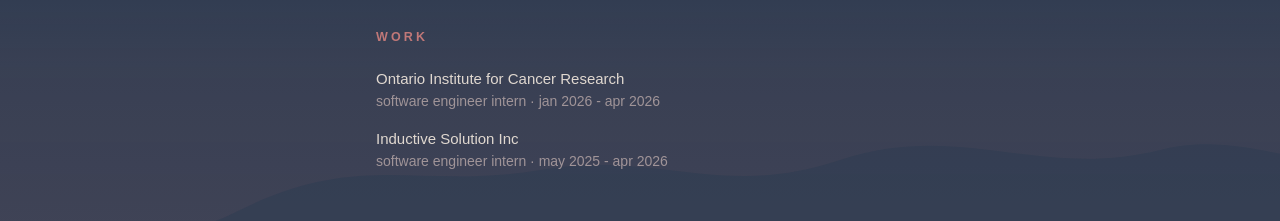
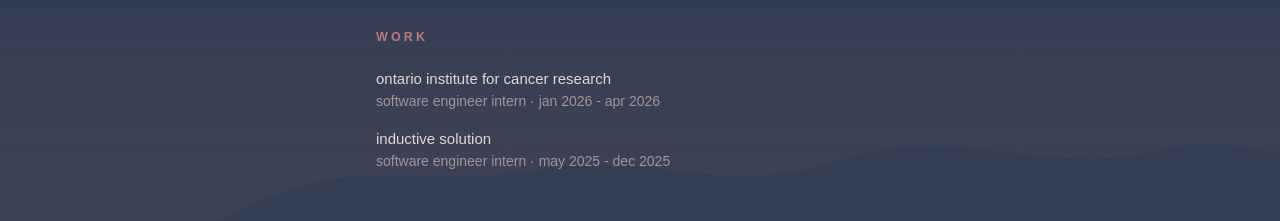
Before and after one commit to ethanluc7/portfolio-website-v2, a React (Vite) app: page / in a window 1280 px wide. Shown: the part 410-631 px from the top of the page. Built offline with nearby package versions, Linux system fonts and the light colour scheme; a web font is replaced by a local one.

Commit message:
style: update job titles

```diff
--- a/src/pages/Experience.tsx
+++ b/src/pages/Experience.tsx
@@ -93,12 +93,12 @@
       {/* Work */}
       <Section title="work" id="work">
         <Entry
-          title="Ontario Institute for Cancer Research"
+          title="ontario institute for cancer research"
           sub="software engineer intern &middot; jan 2026 - apr 2026"
         />
         <Entry
-          title="Inductive Solution Inc"
-          sub="software engineer intern &middot; may 2025 - apr 2026"
+          title="inductive solution"
+          sub="software engineer intern &middot; may 2025 - dec 2025"
         />
       </Section>
 
```
